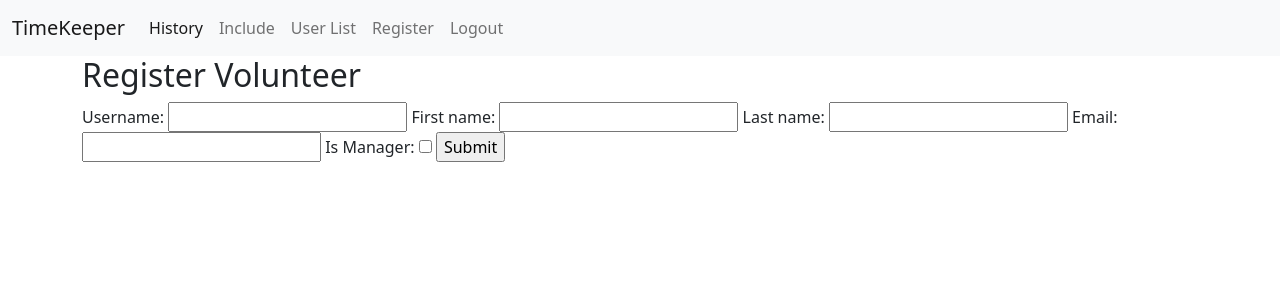
After one commit to gvtrindade/time-keeper, a Django app: page /auths/register in a window 1280 px wide. The commit adds this page. Shown: the top 300 px of the page. Run offline with Django 4.2, Linux system fonts and the light colour scheme; a user stored in the database is signed in.

Commit message:
Calculate worked hours; Volunteer register implemented

```diff
--- /dev/null
+++ b/timekeeper/auths/templates/authenticate/register.html
@@ -0,0 +1,19 @@
+{% extends 'backend/base.html' %}
+
+{% block content%}
+<form action="" method="post">
+  {% csrf_token %}
+  <h2>Register Volunteer</h2>
+  <label for="username">Username:</label>
+  <input type="text" name="username">
+  <label for="firstName">First name:</label>
+  <input type="text" name="firstName">
+  <label for="lastName">Last name:</label>
+  <input type="text" name="lastName">
+  <label for="email">Email:</label>
+  <input type="email" name="email">
+  <label for="role">Is Manager: </label>
+  <input type="checkbox" id="userRole" name="role" {% if listed_user.is_staff %} checked {% endif %}>
+  <input type="submit" value="Submit">
+</form>
+{% endblock %}
--- a/timekeeper/auths/urls.py
+++ b/timekeeper/auths/urls.py
@@ -4,6 +4,7 @@ from . import views
 app_name = "auths"
 
 urlpatterns = [
-  path('', views.login_user, name='login'),
-  path('logout', views.logout_user, name='logout')
+    path("", views.login_user, name="login"),
+    path("logout", views.logout_user, name="logout"),
+    path("register", views.register_user, name="register"),
 ]
--- a/timekeeper/auths/views.py
+++ b/timekeeper/auths/views.py
@@ -1,9 +1,16 @@
+import os
 from django.shortcuts import render, redirect
 from django.contrib.auth import authenticate, login, logout
 from django.contrib import messages
+from django.core.mail import send_mail
+from django.contrib.auth.models import User
+
 
 # Create your views here.
 def login_user(req):
+    if req.user.is_authenticated:
+        return redirect("/history")
+
     if req.method == "POST":
         username = req.POST["username"]
         password = req.POST["password"]
@@ -24,3 +31,49 @@ def logout_user(req):
         logout(req)
         messages.success(req, ('Logout successful'))
     return redirect('/auths')
+
+def register_user(req):
+    if not req.user.is_authenticated:
+        messages.success(req, ("You must login to access this page"))
+        return redirect("/auths")
+
+    if not req.user.is_staff:
+        messages.success(req, ("You can't access this page"))
+        return redirect("/history")
+
+    if req.method == "POST":
+        if req.POST.get("role"):
+            is_user_staff = True
+        else:
+            is_user_staff = False
+
+        password = User.objects.make_random_password()
+
+        registered_user = User.objects.create_user(
+            username= req.POST.get("username"),
+            first_name= req.POST.get("firstName"),
+            last_name= req.POST.get("lastName"),
+            email= req.POST.get("email"),
+            password= password,
+            is_staff= is_user_staff
+        )
+
+        send_register_email(registered_user, password)
+        return redirect("/users")
+    else:
+        return render(req, "authenticate/register.html")
+
+def send_register_email(user, password):
+    send_mail(
+        "Welcome to The Pleasaunce team!",
+        f"We are very happy to have out volunteer with us, {user.first_name} {user.last_name}! \n" +
+        f"\n" +
+        f"Here are your credentials: \n" +
+        f"Username: {user.username}\n" +
+        f"Password: {password}\n" +
+        f"\n" +
+        f"You will have to create a new password upon your first login!",
+        str(os.getenv("EMAIL_HOST_USER")),
+        recipient_list=[user.email],
+        fail_silently=False
+    )
--- a/timekeeper/backend/templates/backend/base.html
+++ b/timekeeper/backend/templates/backend/base.html
@@ -37,7 +37,7 @@
             <a class="nav-link" href="{% url 'backend:userList' %}">User List</a>
           </li>
           <li class="nav-item">
-            <a class="nav-link" href="{% url 'backend:register' %}">Register</a>
+            <a class="nav-link" href="{% url 'auths:register' %}">Register</a>
           </li>
           {% endif %}
           <li class="nav-item">
--- a/timekeeper/backend/templates/backend/history.html
+++ b/timekeeper/backend/templates/backend/history.html
@@ -28,7 +28,7 @@
     </tr>
     {% endfor %}
     <tr>
-      <th>Total hours: {{ workedHours }}h</th>
+      <th>Total hours: {{ workedHours }}</th>
     </tr>
   </table>
 </div>
--- a/timekeeper/backend/urls.py
+++ b/timekeeper/backend/urls.py
@@ -9,5 +9,4 @@ urlpatterns = [
     path("include", views.include, name="include"),
     path("users", views.userList, name="userList"),
     path("users/<int:user_id>", views.user, name="user"),
-    path("register", views.register, name="register")
 ]
```
Also changed, not shown: timekeeper/backend/templates/backend/register.html (deleted, +0 -17 lines), timekeeper/backend/templates/backend/user.html (+13 -6 lines), timekeeper/backend/views.py (+35 -16 lines), timekeeper/timekeeper/settings.py (+47 -75 lines), timekeeper/db.sqlite3, 1 other file.
